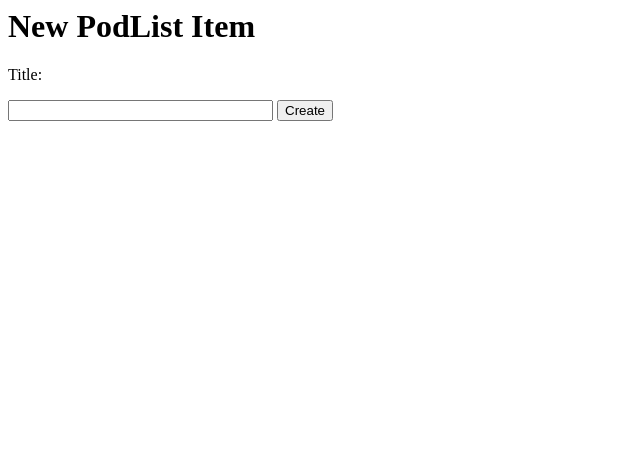
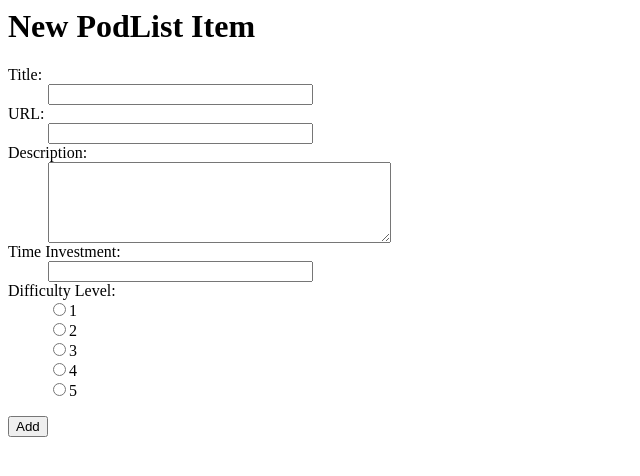
Before and after one commit to catrymer/thoughtpods, a Flask app: page /pods/1/new/ in a window 1280 px wide. Shown: the top 476 px of the page, without its empty margins (0-640 px from the left). Run offline with Flask 2, Linux system fonts and the light colour scheme.

Commit message:
Update the template for adding new items to include all the data. Closes #3

```diff
--- a/application.py
+++ b/application.py
@@ -28,7 +28,9 @@ def podList(pod_id):
 def newPodListItem(pod_id):
     if request.method == 'POST':
         newItem = PodItem(
-            title=request.form['title'], thought_pod_id=pod_id)
+            title=request.form['title'], url=request.form['url'],
+            description=request.form['description'], time_investment=request.form['time_investment'],
+            difficulty_level=request.form['difficulty_level'], thought_pod_id=pod_id)
         session.add(newItem)
         session.commit()
         return redirect(url_for('podList', pod_id=pod_id))
--- a/templates/newpodlistitem.html
+++ b/templates/newpodlistitem.html
@@ -2,9 +2,23 @@
 	<body>
 		<h1> New PodList Item </h1>
 		<form action="{{url_for('newPodListItem', pod_id=pod_id )}}" method = 'POST'>
-			<p>Title:</p>
-			<input type='text' size='30' name='title'>
-			<input type='submit' value='Create'>
+                        <dl>
+                                <dt>Title:</dt>
+					<dd><input type ='text' size='30' name='title'></dd>
+                                <dt>URL:</dt>
+					<dd><input type ='text' size='30' name='url'></dd>
+                                <dt>Description:</dt>
+					<dd><textarea name = 'description' rows='5' cols='40'></textarea></dd>
+                                <dt>Time Investment:</dt>
+					<dd><input type ='text' size='30' name='time_investment'></dd>
+                                <dt>Difficulty Level:</dt>
+					<dd><input type ='radio' name='difficulty_level' value='1'>1</dd>
+					<dd><input type ='radio' name='difficulty_level' value='2'>2</dd>
+					<dd><input type ='radio' name='difficulty_level' value='3'>3</dd>
+					<dd><input type ='radio' name='difficulty_level' value='4'>4</dd>
+					<dd><input type ='radio' name='difficulty_level' value='5'>5</dd>
+                        </dl>
+                        <input type='submit' value='Add'>
 		</form>
 	</body>
 </html>
```
